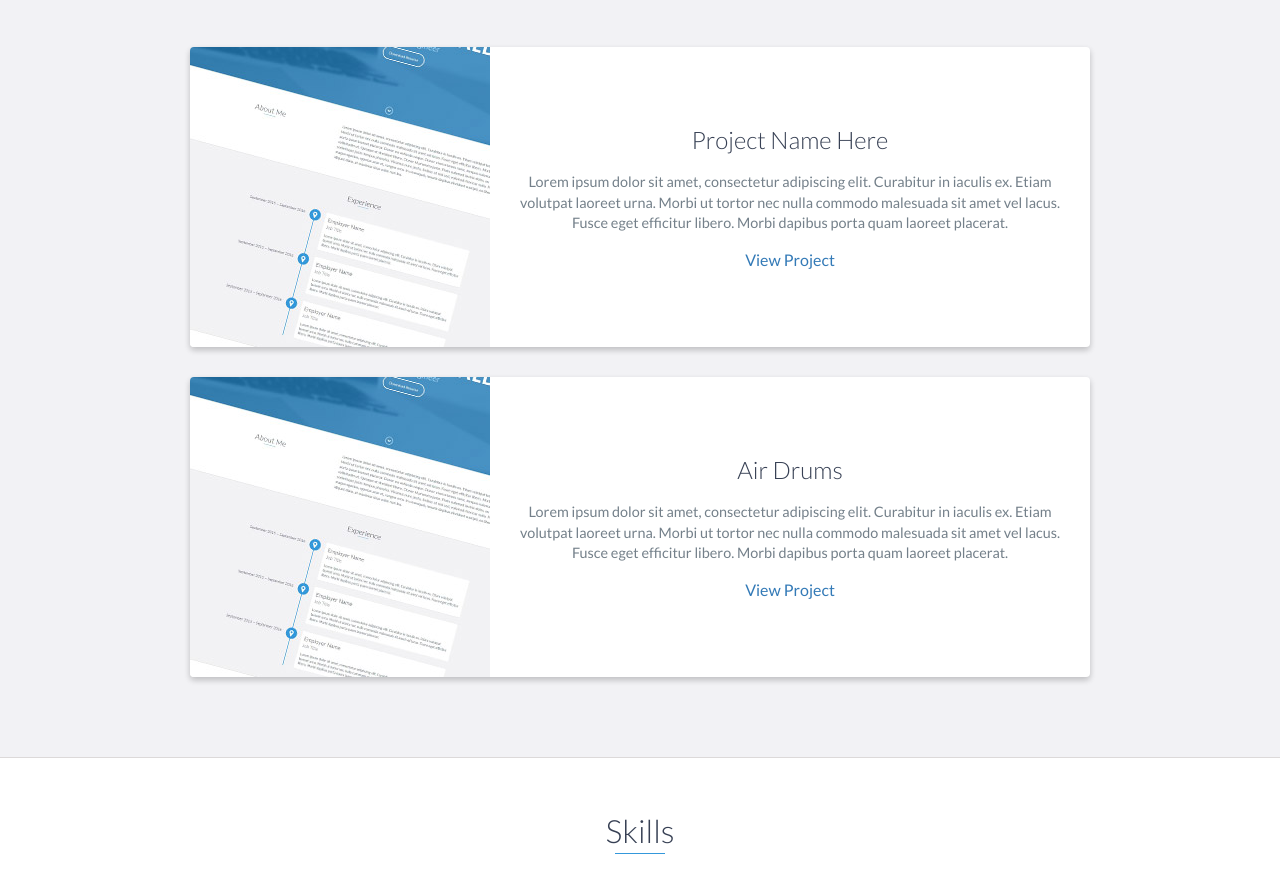
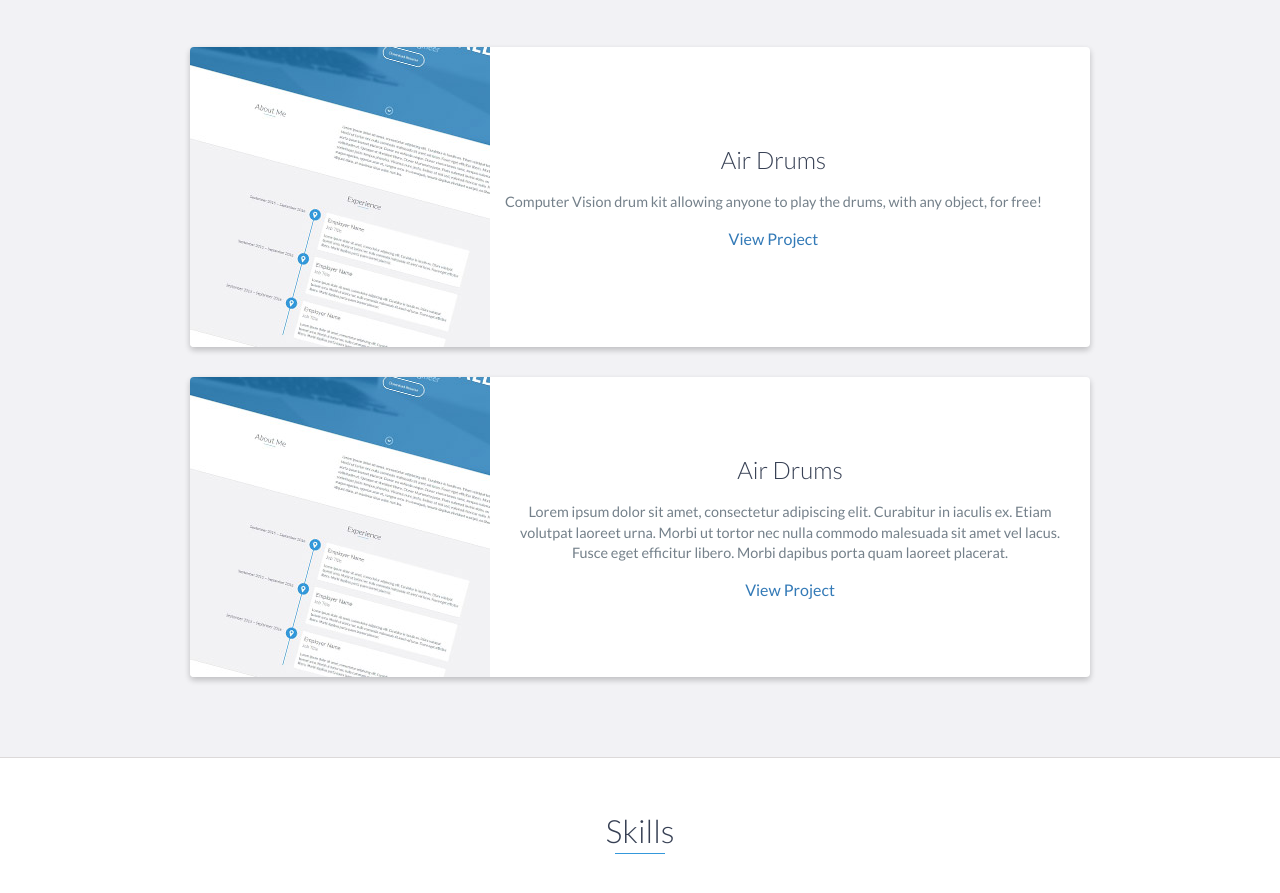
Before and after one commit to kvptkr/kvptkr.github.io, a website: page index.html in a window 1280 px wide. Shown: the part 2789-3682 px from the top of the page. Drawn offline with nearby package versions, Linux system fonts and the light colour scheme.

Commit message:
Update index.html

```diff
--- a/index.html
+++ b/index.html
@@ -158,9 +158,9 @@
                     </div>
                     <!-- End .project-image -->
                     <div class="project-info">
-                        <h3>Project Name Here</h3>
+                        <h3>Air Drums</h3>
                         <p>
-                            Lorem ipsum dolor sit amet, consectetur adipiscing elit. Curabitur in iaculis ex. Etiam volutpat laoreet urna. Morbi ut tortor nec nulla commodo malesuada sit amet vel lacus. Fusce eget efficitur libero. Morbi dapibus porta quam laoreet placerat.
+                            Computer Vision drum kit allowing anyone to play the drums, with any object, for free!
                         </p>
                         <a href="#">View Project</a>
                     </div>
```
